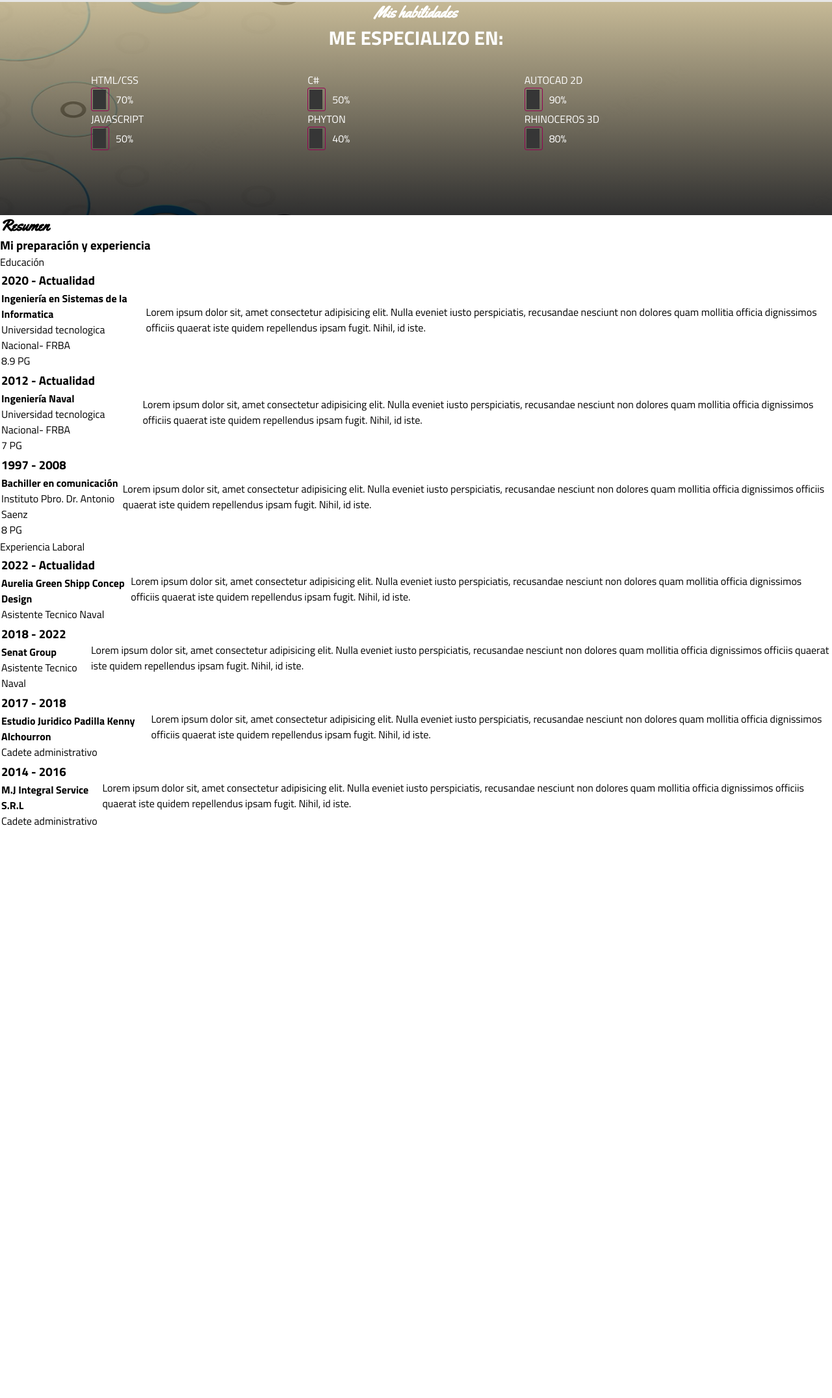
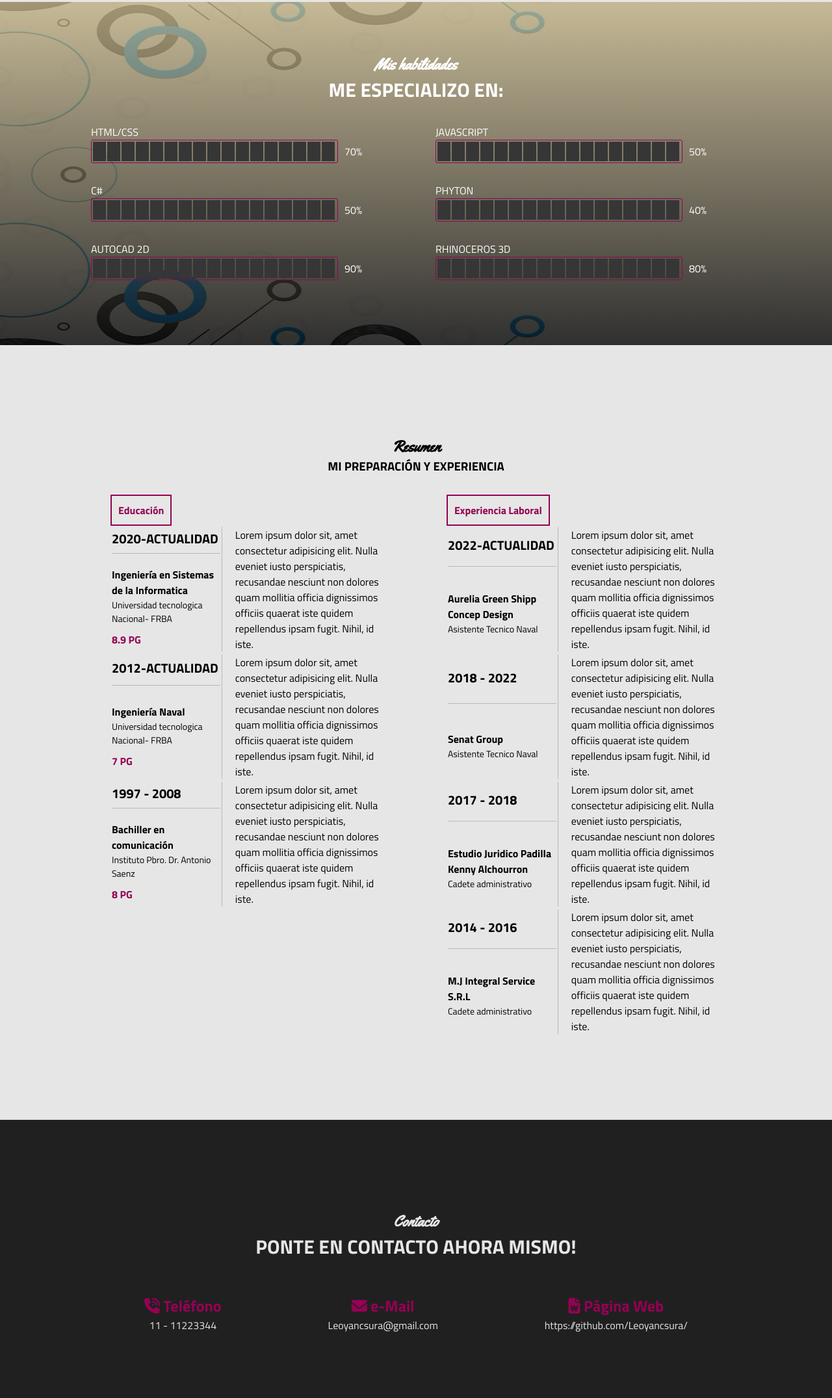
Before and after one commit to Leoyancsura/my-cv, a plain HTML site: page index.html in a window 1280 px wide. Shown: the part 1085-3236 px from the top of the page at 65% size. Before the commit the page ends 2362 px from the top, so only its background shows below. Drawn offline with Linux system fonts and the light colour scheme.

Commit message:
fiveth commit

```diff
--- a/css/estilos.css
+++ b/css/estilos.css
@@ -183,8 +183,9 @@ html{
 }
 
 /* SECCION HABILIDADES */
+
 .habilidades{
-    padding: 0px 0 100px 0;
+    padding: 80px 0 100px 0;
     text-align: center;
     background: linear-gradient(rgba(188, 172, 128,.8), rgba(0, 0, 0,.8)),
     url("recursos/skillbg.png");
@@ -229,3 +230,89 @@ html{
     height: 30px;
     margin-right: 2px;
 }
+
+/* SECCION RESUMEN */
+.resumen{
+    background-color: #e6e6e6;
+    padding: 140px 0 100px 0;
+    text-align: center;
+}
+.resumen .contenido-seccion{
+    max-width: 1000px;
+    margin: auto;
+    padding: 0px;
+}
+.resumen .contenido-seccion h3{
+    text-transform: uppercase;
+}
+.resumen .contenido-seccion .info{
+    text-align: left;
+    display: flex;
+    justify-content: space-between;
+    margin: 30px;
+}
+.resumen .contenido-seccion .info .col{
+   width: 45%;
+}
+.resumen .contenido-seccion .info .col .titulo{
+   display: inline-block;
+   color: #940253;
+   font-weight: bold;
+   border: 2px solid #940253;
+   padding: 10px;
+}
+.resumen .contenido-seccion .info .col .table{
+    margin-top: 30px;
+    border-collapse: collapse;
+}
+.resumen .contenido-seccion .info .col table .datos{
+    width: 40%;
+    border-bottom: 1px solid #bab9b9;
+}
+.resumen .contenido-seccion .info .col table h4{
+    margin-top: 10px;
+}
+.resumen .contenido-seccion .info .col table h3{
+    font-size: 20px;
+    margin-bottom: 5px;
+}
+.resumen .contenido-seccion .info .col table p{
+    font-size: 14px;
+}
+.resumen .contenido-seccion .info .col table .promedio{
+    display: block;
+    color: #940253;
+    margin-top: 10px;
+    font-weight: bold;
+}
+.resumen .contenido-seccion .info .col table .descripcion{
+  border-left: 1px solid #bab9b9;
+  padding-left: 20px;
+}
+
+/* SECCION CONTACTO */
+.contacto{
+    background-color: #202020;
+    padding: 140px 0 100px 0;
+    color: #e6e6e6;
+    text-align: center;
+}
+.contacto .contenido-seccion{
+    max-width: 1000px;
+    margin: auto;
+    padding: 0 10px;
+}
+.contacto .contenido-seccion h3{
+    text-transform: uppercase;
+    font-size: 30px;
+}
+.contacto .contenido-seccion .fila{
+    display: flex;
+    justify-content: space-around;
+}
+.contacto .contenido-seccion .fila .col{
+    margin-top: 50px;
+}
+.contacto .contenido-seccion .fila .col h2{
+    color: #940253;
+}
--- a/index.html
+++ b/index.html
@@ -13,13 +13,14 @@
     <section class="inicio" id="inicio">
         <div class="contenido-seccion">
             <header>
-                <div class="nav-bar">
+                <div class="nav-bar" onclick="mostrarOcultarMenu()">
                     <i class="fa-sharp fa-solid fa-bars"></i>
                 </div>
                 <nav id="nav" class="nav">
                     <a href="#inicio">Inicio</a>
                     <a href="#sobremi">Sobre mí</a>
                     <a href="#habilidades">Habilidades</a>
+                    <a href="#resumen">Resumen</a>
                     <a href="#contacto">Contacto</a>
                 </nav>
                 <div class="logo">
@@ -42,7 +43,7 @@
     </section>
 
     <!-- SECCION SOBRE MI -->
-    <section class="sobremi">
+    <section class="sobremi" id="sobremi">
         <div class="contenido-seccion">
            <h2 class="titulo-seccion">Sobre Mí</h2>
            <h3>Detalles personales</h3>
@@ -90,54 +91,56 @@
                     <div class="cont-barra">
                         <div class="barra" id="html">
                             <!-- metodo en javascript que luego genera 17 barras con clase e-->
-                            <div class="e"></div>
                         </div>
                         <span>70%</span>
                     </div>
+                </div>
+                <div class="col">
                     <span>JAVASCRIPT</span>
                     <div class="cont-barra">
                         <div class="barra" id="javascript">
                             <!-- metodo en javascript que luego genera 17 barras con clase e-->
-                            <div class="e"></div>
                         </div>
                         <span>50%</span>
                     </div>
                 </div>
-
+            </div>
+            <div class="fila">
                 <div class="col">
                     <span>C#</span>
                     <div class="cont-barra">
-                        <div class="barra" id="html">
+                        <div class="barra" id="csharp">
                             <!-- metodo en javascript que luego genera 17 barras con clase e-->
-                            <div class="e"></div>
                         </div>
                         <span>50%</span>
                     </div>
+                </div>
+                <div class="col">
                     <span>PHYTON</span>
                     <div class="cont-barra">
-                        <div class="barra" id="javascript">
+                        <div class="barra" id="phyton">
                             <!-- metodo en javascript que luego genera 17 barras con clase e-->
-                            <div class="e"></div>
                         </div>
                         <span>40%</span>
                     </div>
                 </div>
-
+            </div>
+            <div class="fila">
                 <div class="col">
                     <span>AUTOCAD 2D</span>
                     <div class="cont-barra">
-                        <div class="barra" id="html">
+                        <div class="barra" id="autocad">
                             <!-- metodo en javascript que luego genera 17 barras con clase e-->
-                            <div class="e"></div>
                         </div>
                         <span>90%</span>
                     </div>
 
+                </div>
+                <div class="col">
                     <span>RHINOCEROS 3D</span>
                     <div class="cont-barra">
-                        <div class="barra" id="javascript">
+                        <div class="barra" id="rhino">
                             <!-- metodo en javascript que luego genera 17 barras con clase e-->
-                            <div class="e"></div>
                         </div>
                         <span>80%</span>
                     </div>
@@ -147,7 +150,7 @@
     </section>
 
     <!-- SECCION RESUMEN -->
-    <section class="resumen">
+    <section class="resumen" id="resumen">
         <div class="contenido-seccion">
             <h2 class="titulo-seccion">Resumen</h2>
             <h3>Mi preparación y experiencia</h3>
@@ -157,7 +160,7 @@
                     <table>
                         <tr>
                             <td class="datos">
-                                <h3>2020 - Actualidad</h3>
+                                <h3>2020-Actualidad</h3>
                             </td>
                             <td rowspan="2" class="descripcion">
                                 Lorem ipsum dolor sit, amet consectetur adipisicing elit.
@@ -175,7 +178,7 @@
                     <table>
                         <tr>
                             <td class="datos">
-                                <h3>2012 - Actualidad</h3>
+                                <h3>2012-Actualidad</h3>
                             </td>
                             <td rowspan="2" class="descripcion">
                                 Lorem ipsum dolor sit, amet consectetur adipisicing elit.
@@ -214,7 +217,7 @@
                     <table>
                         <tr>
                             <td class="datos">
-                                <h3>2022 - Actualidad</h3>
+                                <h3>2022-Actualidad</h3>
                             </td>
                             <td rowspan="2" class="descripcion">
                                 Lorem ipsum dolor sit, amet consectetur adipisicing elit.
@@ -286,5 +289,35 @@
         </div>
     </section>
 
+    <!-- SECCION CONTACTO -->
+    <section class="contacto" id="contacto">
+        <div class="contenido-seccion">
+            <h2 class="titulo-seccion">Contacto</h2>
+            <h3>Ponte en contacto ahora mismo!</h3>
+
+            <div class="fila">
+                <div class="col">
+                    <h2>
+                        <i class="fa-solid fa-phone-volume"></i> Teléfono
+                    </h2>
+                    <span class="info-contacto">11 - 11223344</span>
+                </div>
+                <div class="col">
+                    <h2>
+                        <i class="fa-sharp fa-solid fa-envelope"></i> e-Mail
+                    </h2>
+                    <span class="info-contacto">Leoyancsura@gmail.com</span>
+                </div>
+                <div class="col">
+                    <h2>
+                        <i class="fa-solid fa-file-word"></i> Página Web
+                    </h2>
+                    <span class="info-contacto">https://github.com/Leoyancsura/</span>
+                </div>
+            </div>
+        </div>
+    </section>
+
+    <script src="js/app.js"></script>
 </body>
 </html>
--- a/js/app.js
+++ b/js/app.js
@@ -0,0 +1,79 @@
+//Menu lateral
+var menu_visible = false;
+let menu = document.getElementById("nav");
+function mostrarOcultarMenu(){
+    if(menu_visible==false){
+        //si esta oculto
+        menu.style.display = "block";
+        menu_visible = true;
+    }
+    else{
+        menu.style.display = "none";
+        menu_visible = false;
+    }
+}
+
+//ocultar menu una vez seleccionada una seccion
+let links = document.querySelectorAll("nav a");
+for(var x=0; x<links.length;x++){
+    links[x].onclick = function(){
+        menu.style.display = "none";
+        menu_visible = false;
+    }
+}
+
+//Se crean las barras de carga para cada nivel de habilidad identificada por su id
+function crearBarra(id_barra){
+    for(i=0;i<=16;i++){
+        let div = document.createElement("div");
+        div.className = "e";
+        id_barra.appendChild(div);
+    }
+}
+
+//Selecciono todas las barras generales para luego manipularlas
+let html = document.getElementById("html");
+crearBarra(html);
+let javascript = document.getElementById("javascript");
+crearBarra(javascript);
+let csharp = document.getElementById("csharp");
+crearBarra(csharp);
+let phyton = document.getElementById("phyton");
+crearBarra(phyton);
+let autocad = document.getElementById("autocad");
+crearBarra(autocad);
+let rhino = document.getElementById("rhino");
+crearBarra(rhino);
+
+
+
+let contadores = [-1,-1,-1,-1,-1,-1];
+
+let entro = false;
+
+function efectoHabilidades(){
+    var habilidades = document.getElementById("habilidades");
+    var distancia_skills = window.innerHeight - habilidades.getBoundingClientRect().top;
+    if(distancia_skills>=300 && entro==false){
+        entro = true;
+        const intervalHtml = setInterval(function(){
+            pintaBarra(html, 16, 0, intervalHtml);
+        },100);
+    }
+}
+
+function pintaBarra(id_barra, cantidad, indice, interval){
+    contadores[indice]++;
+    x = contadores[indice];
+    if(x < cantidad){
+        let elementos = id_barra.getElementByClassName("e");
+        elementos[x].style.backgroundColor = "#940253";
+    }
+else{
+        clearInterval(interval)
+    }
+}
+
+window.onscroll = function(){
+    efectoHabilidades();
+}
```
